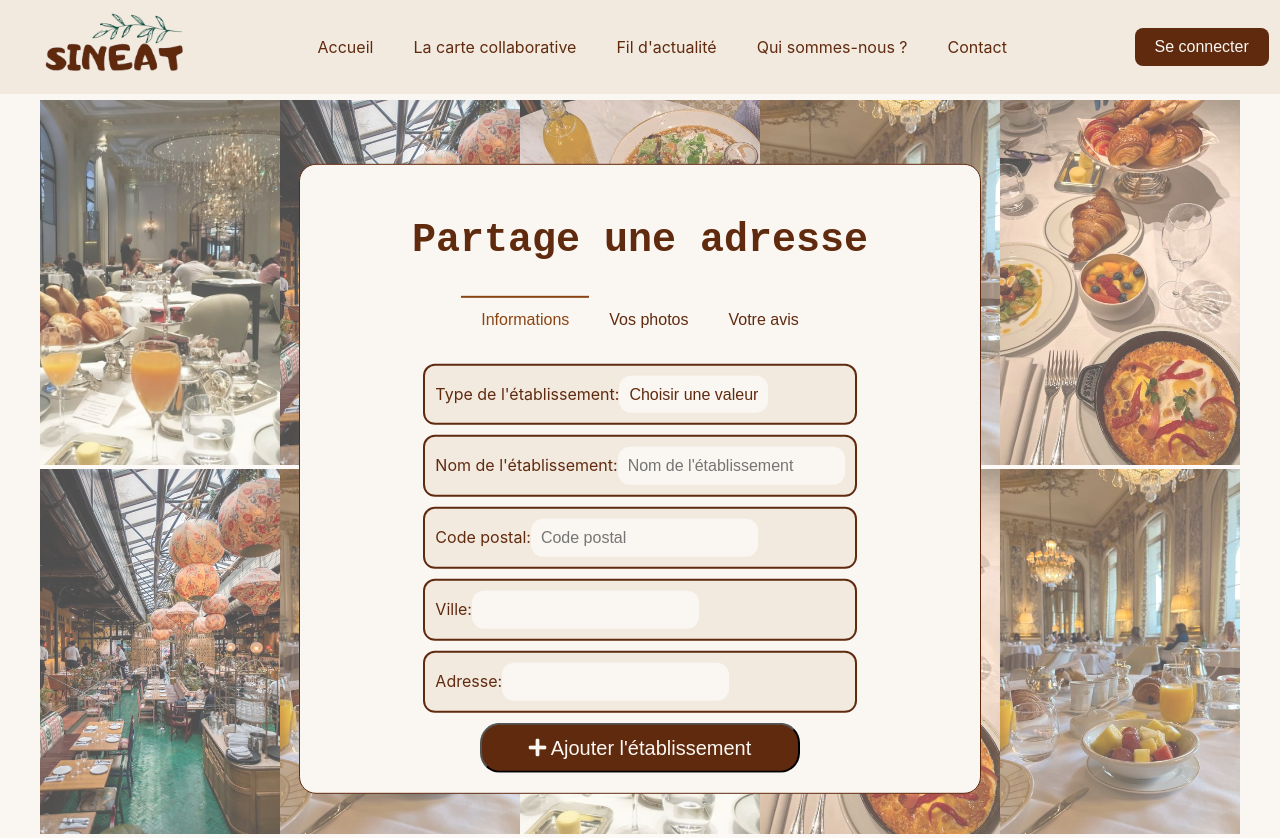
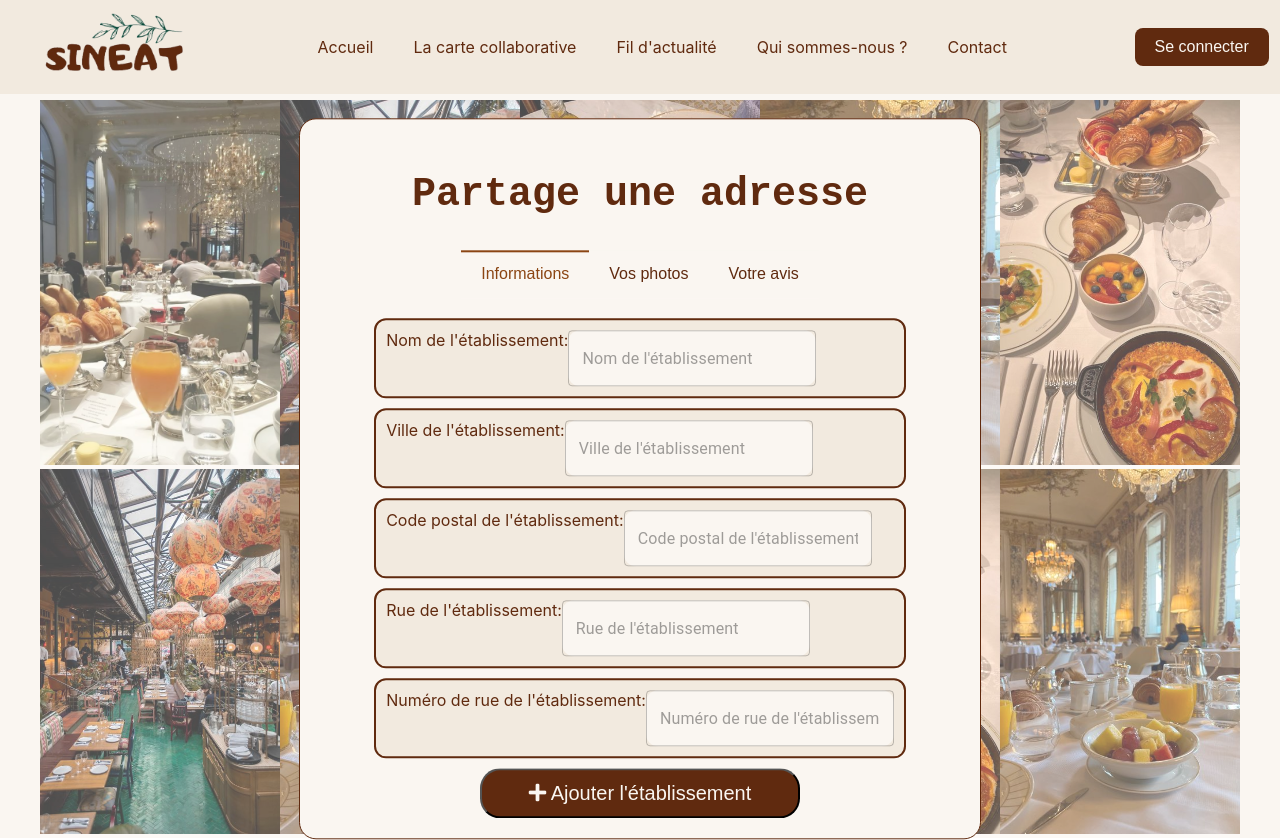
Before and after one commit to tdupuy2001/sineat, a React (Create React App) app in the folder Sprint 2/Phase 3/frontend/: page /add-place in a window 1280 px wide. Built offline with nearby package versions, Linux system fonts and the light colour scheme.

Commit message:
merci alois!!!

```diff
--- a/Sprint 2/Phase 3/frontend/src/components/App.tsx
+++ b/Sprint 2/Phase 3/frontend/src/components/App.tsx
@@ -18,7 +18,7 @@ import ProtectedRoute from '../util/ProtectedRoute.tsx';
 import ProfileRoute from '../util/ProfileRoute.tsx';
 import UnknownUser from '../screens/Error/unknown_user/UnknownUser.tsx';
 import {News} from '../screens/News/News';
-import AddPlace from '../screens/AddPlace/AddPlace.js';
+import AddPlace from '../screens/AddPlace/AddPlace.tsx';
 
 
 
--- /dev/null
+++ b/Sprint 2/Phase 3/frontend/src/dto/Place.ts
@@ -0,0 +1,7 @@
+export interface Place {
+    code_postal?:number;
+    ville?:string;
+    rue?:string;
+    numero_rue?:number;
+    nom?:string;
+}
--- /dev/null
+++ b/Sprint 2/Phase 3/frontend/src/screens/AddPlace/AddPlace.ts
@@ -0,0 +1 @@
+export { AddPlace } from "./AddPlace.tsx";
--- a/Sprint 2/Phase 3/frontend/src/screens/AddPlace/AddPlace.js
+++ b/Sprint 2/Phase 3/frontend/src/screens/AddPlace/AddPlace.tsx
@@ -1,47 +1,47 @@
 import React, { useState } from 'react';
+import { MenuItem, TextField } from "@mui/material";
 import { useNavigate } from 'react-router-dom';
 import './AddPlace.css';
 import Navbar from '../../components/Navbar/Navbar';
-
+import {PlaceService} from '../../services/PlaceService';
+import  { config } from "../../config"
 import Img2 from './assets/contact1.jpg';
 import Img3 from './assets/contact2.jpg';
 import Img4 from './assets/contact3.jpg';
 import Img5 from './assets/contact4.jpg';
 import Img6 from './assets/contact5.jpg';
+import { Place } from '../../dto/Place';
 
 const AddPlace = () => {
-  const [placeInfo, setPlaceInfo] = useState({
-    name: '',
-    address: '',
-    establishmentType: 'None',
-    postalCode: '',
-    city: '',
-  });
+  const navigate = useNavigate();
 
   const [activeTab, setActiveTab] = useState('tab1');
 
-  const handleChange = (e) => {
-    setPlaceInfo({
-      ...placeInfo,
-      [e.target.name]: e.target.value,
-    });
+  const handleTabChange = (tab: string) => {
+    setActiveTab(tab);
   };
 
-  const handleSubmit = (e) => {
-    e.preventDefault();
-    console.log('Informations à envoyer:', placeInfo);
-    setPlaceInfo({
-      name: '',
-      address: '',
-      establishmentType: 'Restaurant',
-      postalCode: '',
-      city: '',
-    });
-  };
+  const placeService = new PlaceService(config.API_URL)
 
-  const handleTabChange = (tab) => {
-    setActiveTab(tab);
-  };
+  const [nomEtablissement, setNomEtablissement]=useState<string>();
+  const [rueEtablissement, setRueEtablissement]=useState<string>();
+  const [villeEtablissement, setVilleEtablissement]=useState<string>();
+  const [codePostalEtablissement, setCodePostalEtablissement]=useState<number>();
+  const [numeroRueEtablissement, setNumeroRueEtablissement]=useState<number>();
+
+  const handleSubmit = () => {
+    if (nomEtablissement && rueEtablissement && villeEtablissement && codePostalEtablissement && numeroRueEtablissement) {
+      const place: Place = {
+        nom: nomEtablissement,
+        ville: villeEtablissement,
+        code_postal: codePostalEtablissement,
+        rue: rueEtablissement,
+        numero_rue: numeroRueEtablissement
+      }
+      placeService.addPlace(place)
+      navigate('/accueil')
+    }
+  }
 
   return (
     <div className='cont-main'>
@@ -116,68 +116,63 @@ const AddPlace = () => {
 
         {activeTab === 'tab1' && (
           <div>
-            <label>
-                <div className={`form ${placeInfo.name === '' ? 'defaultValueStyle' : ''}`}>
-                  Type de l'établissement:
-                  <select
-                    className="customSelect"
-                    name="establishmentType"
-                    value={placeInfo.establishmentType}
-                    onChange={handleChange}
-                  >
-                    <option value="None">Choisir une valeur</option>
-                    <option value="Restaurant">Restaurant</option>
-                    <option value="Boulangerie">Boulangerie</option>
-                  </select>
-                </div>
-              </label>
               <label>
-                <div className={`form ${placeInfo.name === '' ? 'defaultValueStyle' : ''}`}>
+                <div className="form">
                   Nom de l'établissement:
-                  <input
+                  <TextField
                     className="inputField"
                     type="text"
-                    name="name"
-                    value={placeInfo.name}
-                    onChange={handleChange}
+                    name="nom"
+                    onChange={(e) => setNomEtablissement(e.target.value)}
                     placeholder="Nom de l'établissement"
                   />
                 </div>
               </label>
               <label>
-                <div className={`form ${placeInfo.postalCode === '' ? 'defaultValueStyle' : ''}`}>
-                  Code postal:
-                  <input
+                <div className="form">
+                  Ville de l'établissement:
+                  <TextField
                     className="inputField"
                     type="text"
-                    name="postalCode"
-                    value={placeInfo.postalCode}
-                    onChange={handleChange}
-                    placeholder="Code postal"
+                    name="ville"
+                    onChange={(e) => setVilleEtablissement(e.target.value)}
+                    placeholder="Ville de l'établissement"
                   />
                 </div>
               </label>
               <label>
                 <div className="form">
-                  Ville:
-                  <input
+                  Code postal de l'établissement:
+                  <TextField
                     className="inputField"
                     type="text"
-                    name="city"
-                    value={placeInfo.city}
-                    onChange={handleChange}
+                    name="rue"
+                    onChange={(e) => setCodePostalEtablissement(parseInt(e.target.value))}
+                    placeholder="Code postal de l'établissement"
                   />
                 </div>
               </label>
               <label>
                 <div className="form">
-                  Adresse:
-                  <input
+                  Rue de l'établissement:
+                  <TextField
                     className="inputField"
-                    type="text"
-                    name="address"
-                    value={placeInfo.address}
-                    onChange={handleChange}
+                    type="texte"
+                    name="rue"
+                    onChange={(e) => setRueEtablissement(e.target.value)}
+                    placeholder="Rue de l'établissement"
+                  />
+                </div>
+              </label>
+              <label>
+                <div className="form">
+                  Numéro de rue de l'établissement:
+                  <TextField
+                    className="inputField"
+                    type=""
+                    name="numero_rue"
+                    onChange={(e) => setNumeroRueEtablissement(parseInt(e.target.value))}
+                    placeholder= "Numéro de rue de l'établissement"
                   />
                 </div>
               </label>
@@ -186,23 +181,12 @@ const AddPlace = () => {
 
         {activeTab === 'tab2' && (
           <div className='onglet'>
-            {/* Contenu de l'onglet 2 ici */}
           </div>
         )}
 
         {activeTab === 'tab3' && (
-            <label>
-                <div className="form">
-                  Ton avis:
-                  <input
-                    className="inputField"
-                    type="text"
-                    name="address"
-                    value={placeInfo.address}
-                    onChange={handleChange}
-                  />
-                </div>
-              </label>
+          <div className='onglet'>
+          </div>
         )}
               <button type="submit" className="submitButton">
               <i className="fas fa-plus"></i>   Ajouter l'établissement
--- /dev/null
+++ b/Sprint 2/Phase 3/frontend/src/services/PlaceService.tsx
@@ -0,0 +1,19 @@
+import axios, { AxiosInstance, AxiosResponse } from 'axios';
+import { Place } from '../dto/Place';
+import { User } from '../dto/User';
+
+export class PlaceService {
+
+    private apiUrl: string;
+    private axiosInstance: AxiosInstance;
+    constructor(apiUrl: string) {
+        this.apiUrl = apiUrl;
+        this.axiosInstance = axios.create({baseURL: this.apiUrl})}
+
+  addPlace(placeData:Place) {
+    console.log(placeData)
+    return this.axiosInstance.post<Place>('/places', placeData);
+}
+
+
+}
```
Also changed, not shown: Sprint 2/Phase 3/frontend/src/screens/Login/assets/user.png, 1 other file (tests, documents, lock files or other folders).
